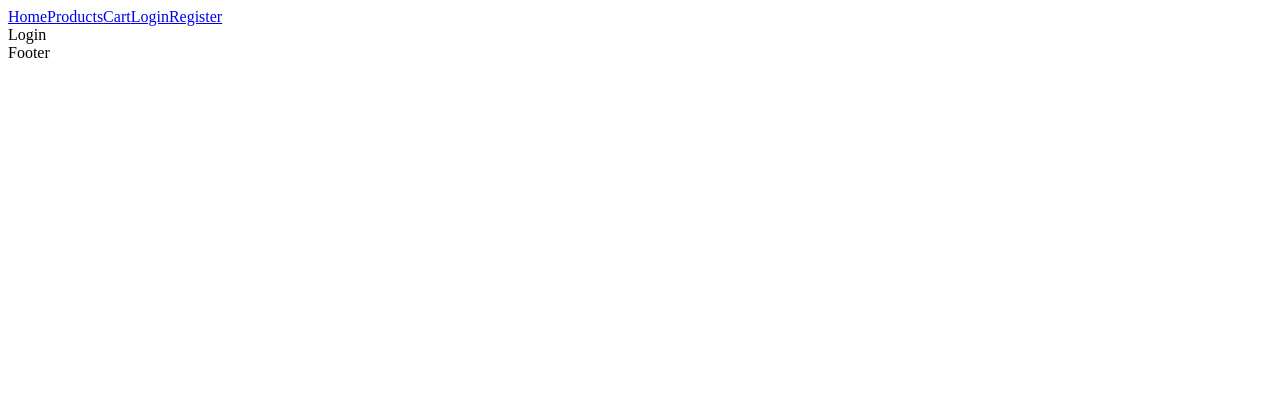
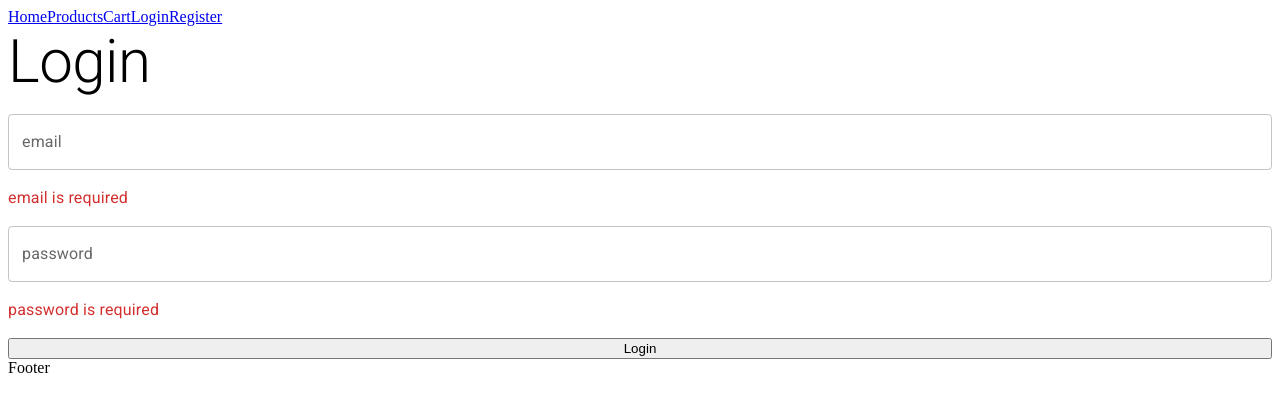
Before and after one commit to reham-hajjaj/kashop-front-16, a React (Vite) app: page /Login in a window 1280 px wide. Shown: the top 412 px of the page. Built offline with nearby package versions, Linux system fonts and the light colour scheme.

Commit message:
create login

```diff
--- a/src/api/axiosInstance.jsx
+++ b/src/api/axiosInstance.jsx
@@ -1,9 +1,9 @@
 import axios from "axios";
-const axiosInnstance =axios. create({
-    baseURL:'${import.meta.env.VITE_BURL}',
+const axiosInstance =axios. create({
+    baseURL:"https://knowledgeshop.runasp.net/api",
     headers:{
-        "Accept-Language":en
-    }
+        "Accept-Language":"en"
+    },
 
 });
-export default axiosInnstance;
+export default axiosInstance;
--- a/src/components/categories/Categories.jsx
+++ b/src/components/categories/Categories.jsx
@@ -1,31 +1,17 @@
+import React from 'react'
+import { useQuery } from "@tanstack/react-query";
 import { CircularProgress, Typography } from '@mui/material';
+import useCategories from '../../hooks/useCategories';
+import Box from '@mui/material/Box';
 import axios from 'axios'
-import React from 'react'
-import Typography from '@mui/material';
-import { useQueries } from '@tanstack/react-query';
-import useCategorise from '../../hooks/useCategorise';
-import Box from '@mui/material/Box';
+export default function Categories() {
+ const { data, isError, isLoding , error }=useCategories();
 
-export function Categories() {
-    const getCategories =async()=>{
-
-        const response =await axiosInstance.get('/Categories',{
-
-        });
-
-        return response.data;
-    }
-const{data,isloding,isError,error}=useQuery({
-    querykey:['categories'],
-    queryFn:getCategories,
-    staleTime:1000 * 60 * 5
-
-})
- if(isloding) return <CircularProgress/>
-    if(isloding) return<Typography color='red'>{error}</Typography>
+  if(isLoding)return<CircularProgress/>;
+  if(isError) return<Typography color='red'>{error} </Typography>
   return (
     <div>
-   {data.response.data.map( (category)=><Box> <Typography>{category.name}</Typography> </Box>)}
+    console.log(data);
     </div>
   )
 }
--- /dev/null
+++ b/src/hooks/useCategories.jsx
@@ -0,0 +1,19 @@
+import React from 'react'
+import { useQuery } from "@tanstack/react-query";
+import axios from 'axios'
+import axiosInstance from '../api/axiosInstance';
+export default function useCategories(){
+    const getCategories = async()=>{
+    const response = await axiosInstance.get(`/Categories`);
+
+    return response.data;
+
+  }
+ const query =useQuery({
+  queryKey:['categories'],
+    queryFn:getCategories,
+    staleTime:1000 * 60 * 5
+  })
+  return query;
+
+}
--- a/src/pages/home/Home.jsx
+++ b/src/pages/home/Home.jsx
@@ -1,12 +1,14 @@
 import React from 'react'
 import Navbar from '../../components/navbar/Navbar'
+import { Typography } from '@mui/material';
+import Button from '@mui/material/Button';
 
+import  Categories from '../../components/categories/Categories';
 export default function Home() {
   return (
-  <div>Categories</div>
-
-
-
+  <>
+  <Categories/>
+  </>
 
   )
 }
--- a/src/pages/login/Login.jsx
+++ b/src/pages/login/Login.jsx
@@ -1,7 +1,57 @@
-import React from 'react'
+import React, { useState } from 'react'
+import Box from '@mui/material/Box';
+import { CircularProgress, Typography } from '@mui/material';
+import TextField from '@mui/material/TextField';
+import { useForm } from 'react-hook-form';
+import { data } from 'react-router-dom';
+import Button from '@mui/material/Button';
 
-export default function Login() {
+import axios from 'axios';
+import { Construction, Password } from '@mui/icons-material';
+
+
+export default function Login(){
+
+
+  const [serverErrors,setServerErrors] =useState([]);
+  const {register,handleSubmit,formState:{errors,isSubmitting}} = useForm();
+  const LoginForm = async(data)=>{
+try{
+const response = await axios.post( `${import.meta.env.VITE_BURL }/auth/Account/Login`,data);
+console.log(response);
+}catch(err){
+  setServerErrors(err.response.data.errors)
+  console.log(err.response.data.errors);
+}
+  }
   return (
-    <div>Login</div>
+
+   <Box component="section" className="Loginpage">
+    <Typography component ="h1"variant ="h2">
+Login
+    </Typography>
+
+    {serverErrors?.length > 0? serverErrors.map((errors)=>
+     <Typography color="error">{error}
+    </Typography>
+     ) :''}
+    <Box onSubmit= { handleSubmit,(LoginForm)}component="form" sx ={{marginTop: 2 , display :"flex",flexDirection: "column", gap :2 }}>
+
+      <TextField fullWidth {...register("email,{requird:true}")}  label="email" variant="outlined"
+         />
+{errors.email} <Typography color='error'> email is required</Typography>
+       <TextField fullWidth {...register("password,{requird:true.min:8}")}  label="password" variant="outlined"
+       />
+        {errors.password} <Typography color='error'> password is required</Typography>
+
+
+
+
+  <button variant="contained" type="submit" disabled={isSubmitting}>
+  {isSubmitting? <CircularProgress/>:'Login'}
+</button>
+
+    </Box>
+   </Box>
   )
 }
--- a/src/pages/products/Products.jsx
+++ b/src/pages/products/Products.jsx
@@ -1,7 +1,11 @@
 import React from 'react'
 
-export default function Products() {
+function Products() {
   return (
-    <div>Products</div>
+    <div>
+
+    </div>
   )
 }
+
+export default Products
--- a/src/pages/register/Register.jsx
+++ b/src/pages/register/Register.jsx
@@ -17,7 +17,7 @@ export default function Register(){
   const {register,handleSubmit,formState:{errors,isSubmitting}} = useForm();
   const RegisterForm = async(data)=>{
 try{
-const response = await axios.post( '${import.meta.env.VITE_BURL }/auth/Account/Register',data);
+const response = await axios.post( `${import.meta.env.VITE_BURL }/auth/Account/Register`,data);
 console.log(response);
 }catch(err){
   setServerErrors(err.response.data.errors)
```
Also changed, not shown: src/routes/routes.jsx (added, +35 -0 lines).
